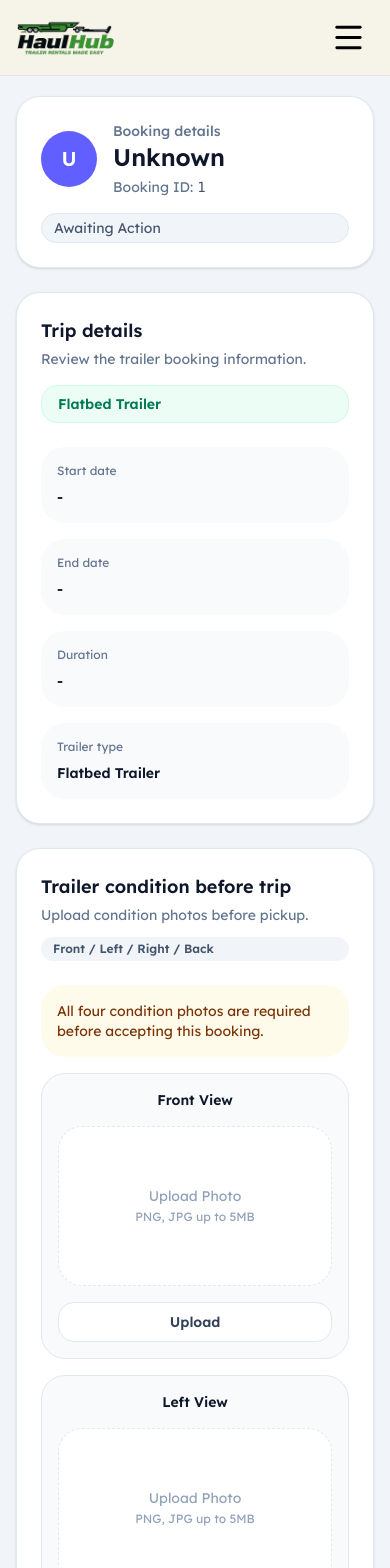
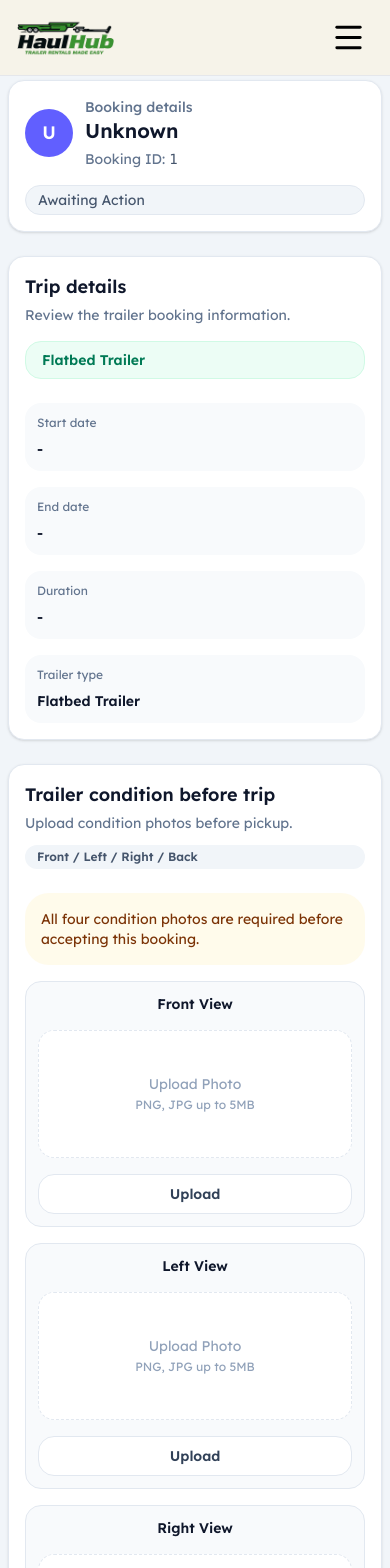
Before and after one commit to devakash400/HaulHub_ReactJS, a React (Create React App) app: page /notifications/booking/1 in a window 390 px wide. Shown: the top 1568 px of the page. Built offline with nearby package versions, Linux system fonts and the light colour scheme; no server answers.

Commit message:
booking request page mobile responsive for owner

```diff
--- a/src/pages/Notifications/BookingDetails.tsx
+++ b/src/pages/Notifications/BookingDetails.tsx
@@ -405,12 +405,12 @@ const BookingDetails: React.FC = () => {
   }, []);
 
   return (
-    <div className="min-h-screen bg-slate-100 py-8">
-      <div className="mx-auto w-full max-w-[1260px] px-4 sm:px-6 lg:px-8">
-        <div className="rounded-3xl border border-slate-200 bg-white p-6 shadow-sm">
+    <div className="min-h-screen bg-slate-100 py-4 sm:py-8">
+      <div className="mx-auto w-full max-w-[1260px] px-2 sm:px-6 lg:px-8">
+        <div className="rounded-2xl sm:rounded-3xl border border-slate-200 bg-white p-4 sm:p-6 shadow-sm">
           <div className="flex flex-col gap-4 lg:flex-row lg:items-center lg:justify-between">
-            <div className="flex items-center gap-4 min-w-0">
-              <div className="h-14 w-14 shrink-0 rounded-full bg-indigo-500 text-white grid place-items-center text-xl font-semibold">
+            <div className="flex items-center gap-3 sm:gap-4 min-w-0">
+              <div className="h-12 w-12 sm:h-14 sm:w-14 shrink-0 rounded-full bg-indigo-500 text-white grid place-items-center text-lg sm:text-xl font-semibold">
                 {getInitials(renterName)}
               </div>
               <div className="min-w-0">
@@ -419,7 +419,7 @@ const BookingDetails: React.FC = () => {
                     ? "Booking details"
                     : "Booking details"}
                 </p>
-                <h1 className="text-2xl font-semibold text-slate-900 break-words break-all">
+                <h1 className="text-xl sm:text-2xl font-semibold text-slate-900 break-words break-all">
                   {renterName.length > nameTruncateLength && !isNameExpanded
                     ? `${renterName.substring(0, nameTruncateLength)}... `
                     : `${renterName} `}
@@ -469,7 +469,7 @@ const BookingDetails: React.FC = () => {
 
         <div className="mt-6 grid grid-cols-1 gap-6">
           <div className="space-y-6">
-            <div className="rounded-3xl border border-slate-200 bg-white p-6 shadow-sm">
+            <div className="rounded-2xl sm:rounded-3xl border border-slate-200 bg-white p-4 sm:p-6 shadow-sm">
               <div className="flex flex-col gap-4 md:flex-row md:items-center md:justify-between">
                 <div>
                   <h2 className="text-lg font-semibold text-slate-900">
@@ -485,7 +485,7 @@ const BookingDetails: React.FC = () => {
               </div>
 
               <div className="mt-6 grid grid-cols-1 sm:grid-cols-2 xl:grid-cols-4 gap-4">
-                <div className="rounded-3xl bg-slate-50 p-4">
+                <div className="rounded-2xl sm:rounded-3xl bg-slate-50 p-3 sm:p-4">
                   <p className="text-xs text-slate-500">Start date</p>
                   <p className="mt-2 text-sm font-semibold text-slate-900">
                     {booking?.startDate
@@ -493,7 +493,7 @@ const BookingDetails: React.FC = () => {
                       : "-"}
                   </p>
                 </div>
-                <div className="rounded-3xl bg-slate-50 p-4">
+                <div className="rounded-2xl sm:rounded-3xl bg-slate-50 p-3 sm:p-4">
                   <p className="text-xs text-slate-500">End date</p>
                   <p className="mt-2 text-sm font-semibold text-slate-900">
                     {booking?.endDate
@@ -501,13 +501,13 @@ const BookingDetails: React.FC = () => {
                       : "-"}
                   </p>
                 </div>
-                <div className="rounded-3xl bg-slate-50 p-4">
+                <div className="rounded-2xl sm:rounded-3xl bg-slate-50 p-3 sm:p-4">
                   <p className="text-xs text-slate-500">Duration</p>
                   <p className="mt-2 text-sm font-semibold text-slate-900">
                     {getDuration()}
                   </p>
                 </div>
-                <div className="rounded-3xl bg-slate-50 p-4">
+                <div className="rounded-2xl sm:rounded-3xl bg-slate-50 p-3 sm:p-4">
                   <p className="text-xs text-slate-500">Trailer type</p>
                   <p className="mt-2 text-sm font-semibold text-slate-900">
                     {getTrailerType()}
@@ -517,7 +517,7 @@ const BookingDetails: React.FC = () => {
             </div>
 
             {isOwnerUser && (drivingLicenseUrl || passportUrl) && (
-              <div className="rounded-3xl border border-slate-200 bg-white p-6 shadow-sm">
+              <div className="rounded-2xl sm:rounded-3xl border border-slate-200 bg-white p-4 sm:p-6 shadow-sm">
                 <div className="flex flex-col gap-3 sm:flex-row sm:items-center sm:justify-between">
                   <div>
                     <h2 className="text-lg font-semibold text-slate-900">
@@ -530,7 +530,7 @@ const BookingDetails: React.FC = () => {
                 </div>
                 <div className="mt-6 grid grid-cols-1 gap-4 sm:grid-cols-2">
                   {drivingLicenseUrl && (
-                    <div className="rounded-3xl border border-slate-200 bg-slate-50 p-4">
+                    <div className="rounded-2xl sm:rounded-3xl border border-slate-200 bg-slate-50 p-3 sm:p-4">
                       <div className="flex items-center justify-between gap-3">
                         <div>
                           <p className="text-xs text-slate-500">
@@ -587,7 +587,7 @@ const BookingDetails: React.FC = () => {
                     </div>
                   )}
                   {passportUrl && (
-                    <div className="rounded-3xl border border-slate-200 bg-slate-50 p-4">
+                    <div className="rounded-2xl sm:rounded-3xl border border-slate-200 bg-slate-50 p-3 sm:p-4">
                       <div className="flex items-center justify-between gap-3">
                         <div>
                           <p className="text-xs text-slate-500">Proof of Insurance</p>
@@ -643,7 +643,7 @@ const BookingDetails: React.FC = () => {
             )}
 
             {showUploadSection && (
-              <div className="rounded-3xl border border-slate-200 bg-white p-6 shadow-sm">
+              <div className="rounded-2xl sm:rounded-3xl border border-slate-200 bg-white p-4 sm:p-6 shadow-sm">
                 <div className="flex flex-col gap-3 sm:flex-row sm:items-center sm:justify-between">
                   <div>
                     <h2 className="text-lg font-semibold text-slate-900">
@@ -673,12 +673,12 @@ const BookingDetails: React.FC = () => {
                     return (
                       <div
                         key={it.key}
-                        className="rounded-3xl border border-slate-200 bg-slate-50 p-4 text-center"
+                        className="rounded-2xl sm:rounded-3xl border border-slate-200 bg-slate-50 p-3 sm:p-4 text-center"
                       >
                         <div className="text-sm font-semibold text-slate-900">
                           {it.label}
                         </div>
-                        <div className="mt-4 flex h-40 items-center justify-center rounded-3xl bg-white border border-dashed border-slate-200 overflow-hidden">
+                        <div className="mt-4 flex h-32 sm:h-40 items-center justify-center rounded-2xl sm:rounded-3xl bg-white border border-dashed border-slate-200 overflow-hidden">
                           {previewSrc ? (
                             <img
                               src={previewSrc}
@@ -741,7 +741,7 @@ const BookingDetails: React.FC = () => {
           </div>
 
           <aside className="space-y-6">
-            <div className="rounded-3xl border border-slate-200 bg-white p-6 shadow-sm">
+            <div className="rounded-2xl sm:rounded-3xl border border-slate-200 bg-white p-4 sm:p-6 shadow-sm">
               <div className="flex flex-col gap-4">
                 <div>
                   <h2 className="text-lg font-semibold text-slate-900">
@@ -783,7 +783,7 @@ const BookingDetails: React.FC = () => {
                     </button>
 
                     {(drivingLicenseUrl || passportUrl) && (
-                      <label className="flex items-center gap-3 rounded-2xl border border-slate-200 bg-slate-50 px-4 py-3 text-sm text-slate-700">
+                      <label className="flex items-center gap-2 sm:gap-3 rounded-2xl border border-slate-200 bg-slate-50 px-3 py-3 sm:px-4 text-sm text-slate-700">
                         <input
                           type="checkbox"
                           checked={verifiedDocs}
```
